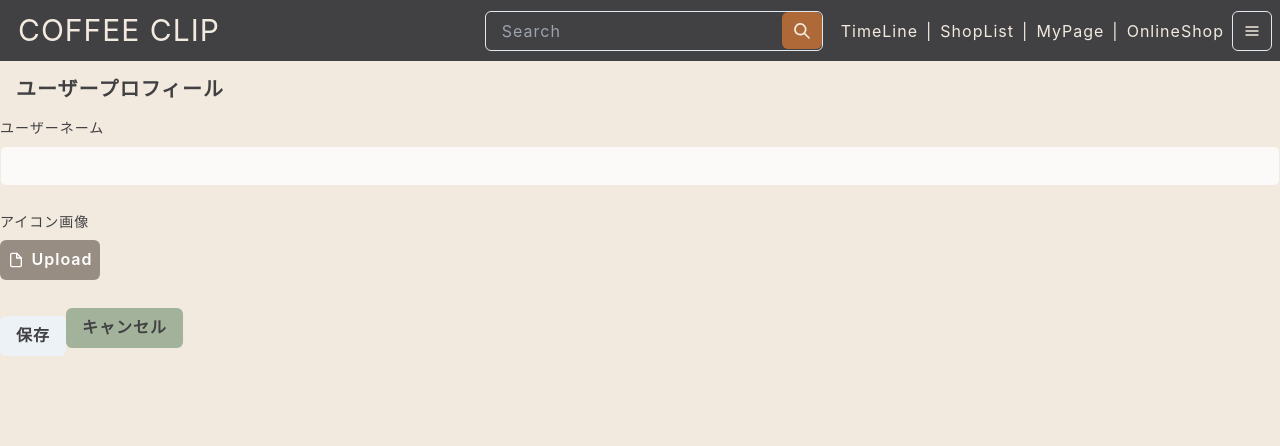
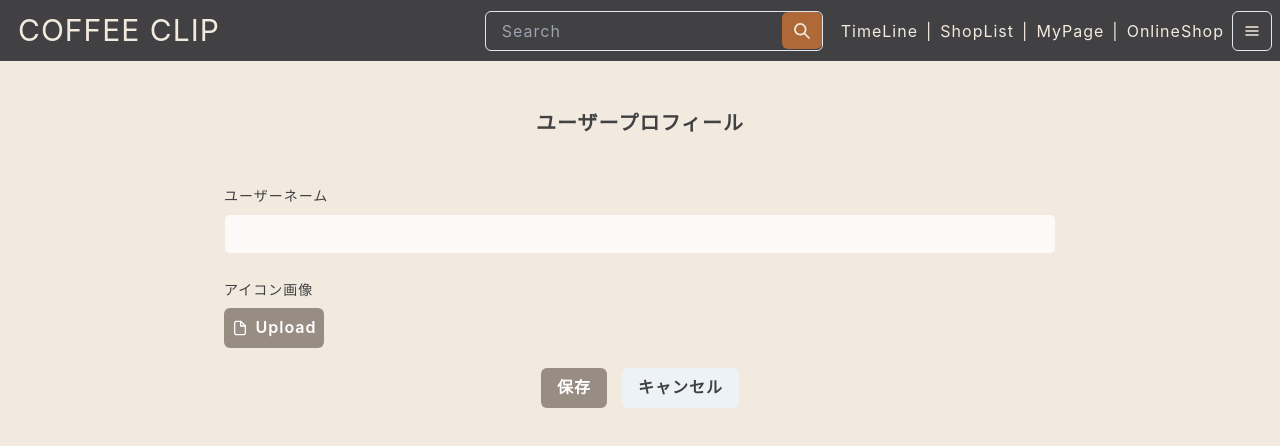
Before and after one commit to ccj7/coffee-clip, a Next.js app in the folder front/: page /user/setting in a window 1280 px wide. Shown: the top 446 px of the page. Built offline with nearby package versions, Linux system fonts and the light colour scheme; no server answers; sample sign-in values are in the browser's storage.

Commit message:
fix: CSS追加 & 型定義追加

```diff
--- a/front/pages/user/setting.tsx
+++ b/front/pages/user/setting.tsx
@@ -1,6 +1,6 @@
 import { useEffect, useState, VFC } from 'react'
 import Head from 'next/head'
-import axios from 'axios'
+import axios, { AxiosResponse } from 'axios'
 import { useForm, FormProvider } from 'react-hook-form'
 
 import { useAuthContext } from '../../auth/AuthContext'
@@ -11,25 +11,27 @@ import InputForm from '../../components/InputForm'
 import ImageUpload from '../../components/ImageUpload'
 import Message from '../../components/Message'
 
-import { Box, Button, Heading } from '@chakra-ui/react'
-import PrimaryButton from '../../components/Button'
+import { Box, Button, Center, Heading } from '@chakra-ui/react'
 import { useRouter } from 'next/router'
 
-// TODO: 全体的に型をちゃんと定義する
 const Setting: WithGetAccessControl<VFC> = () => {
   const { currentUser } = useAuthContext()
 
   const methods = useForm()
   const router = useRouter()
 
-  // getしてきたuser情報を入れておく予定
-  const [displayName, setDisplayName] = useState<any>('')
-  const [message, setMessage] = useState<String>('')
+  const [displayName, setDisplayName] = useState<string>('')
+  const [message, setMessage] = useState<string>('')
+
+  type UserPostData = {
+    display_name?: string
+    icon?: string
+  }
 
   // user情報を取得
   useEffect(() => {
     const getUser = async () => {
-      const res: any = await axios.get(`/api/users/${currentUser}`)
+      const res: AxiosResponse = await axios.get(`/api/users/${currentUser}`)
       setDisplayName(res.data.display_name)
     }
     if (currentUser) {
@@ -37,7 +39,7 @@ const Setting: WithGetAccessControl<VFC> = () => {
     }
   }, [currentUser])
 
-  const postUser = async (changeUserInfo: any) => {
+  const postUser = async (changeUserInfo: UserPostData) => {
     await axios
       .put(`/api/users/${currentUser}`, changeUserInfo, {
         headers: {
@@ -51,7 +53,7 @@ const Setting: WithGetAccessControl<VFC> = () => {
       })
   }
 
-  const onSubmit = (changeUserInfo: any) => {
+  const onSubmit = (changeUserInfo: UserPostData) => {
     postUser(changeUserInfo)
   }
 
@@ -62,9 +64,12 @@ const Setting: WithGetAccessControl<VFC> = () => {
         <meta name="Setting" content="ユーザープロフィール編集" />
       </Head>
       <UserHeader />
-      <Heading size="md" m={'16px'}>
+      <Box w={{ base: '80%', md: '65%' }} my="0" mx="auto" mb="50px">
+        <Center mb="50px">
+          <Heading size="md" mt="50px">
             ユーザープロフィール
           </Heading>
+        </Center>
         {message && <Message message={message} />}
         <FormProvider {...methods}>
           <form onSubmit={methods.handleSubmit(onSubmit)}>
@@ -78,19 +83,24 @@ const Setting: WithGetAccessControl<VFC> = () => {
               errorMessage="必須項目です"
             />
             <ImageUpload size="sm" theme="icon" text="アイコン画像" />
-          <Box>
-            <Button mt={4} type="submit">
+            <Center>
+              <Button
+                type="submit" mr="15px"
+                backgroundColor="brand.color4"
+                _hover={{ backgroundColor: '#b8b1aa' }}
+                color="white"
+              >
                 保存
               </Button>
-            <PrimaryButton
-              text="キャンセル"
-              onclick={() => {
-                router.push('/user/mypage')
-              }}
-            />
-          </Box>
+              <Button onClick={() => {
+                  router.push("/user/mypage")
+                }} >
+                  キャンセル
+                </Button>
+            </Center>
           </form>
         </FormProvider>
+      </Box>
     </Box>
   )
 }
```
Lines whose indentation alone changed are shown as unchanged.
